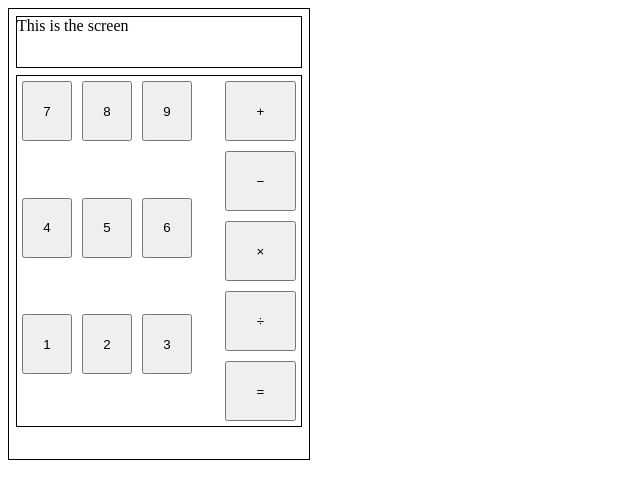
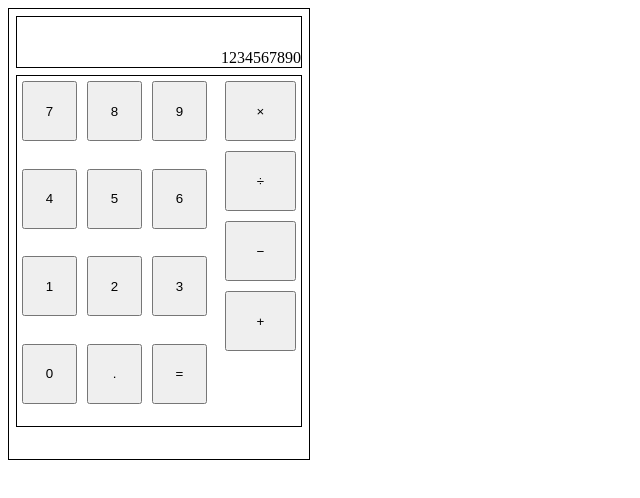
Before and after one commit to Quinn87/calculator, a plain HTML site: page index.html in a window 1280 px wide. Shown: the whole page, without its empty margins (0-640 px from the left). Drawn offline with Linux system fonts and the light colour scheme.

Commit message:
adjusting buttons in HTML and CSS

```diff
--- a/index.html
+++ b/index.html
@@ -12,7 +12,7 @@
 <body>
     <div class="calculator">
         <div class="screen">
-            This is the screen
+            1234567890
         </div>
         <div class="buttons">
             <div class="numButtons">
@@ -25,13 +25,15 @@
             <button>1</button>
             <button>2</button>
             <button>3</button>
+            <button>0</button>
+            <button>.</button>
+            <button>&equals;</button>
         </div>
         <div class="operatorButtons">
-            <button>&plus;</button>
-            <button>&minus;</button>
-            <button>&times;</button>
-            <button>&divide;</button>
-            <button>&equals;</button>
+            <button id="multiply">&times;</button>
+            <button id="divide">&divide;</button>
+            <button id="subtract">&minus;</button>
+            <button id="add">&plus;</button>
         </div>
         </div>
     </div>
--- a/style.css
+++ b/style.css
@@ -8,6 +8,9 @@
     height: 50px;
     margin: 7px;
     border: black 1px solid;
+    display: flex;
+    justify-content: end;
+    align-items: end;
 }
 
 .buttons {
@@ -36,5 +39,5 @@ button {
 }
 
 .numButtons button {
-    width: 50px;
+    width: 55px;
 }
```
